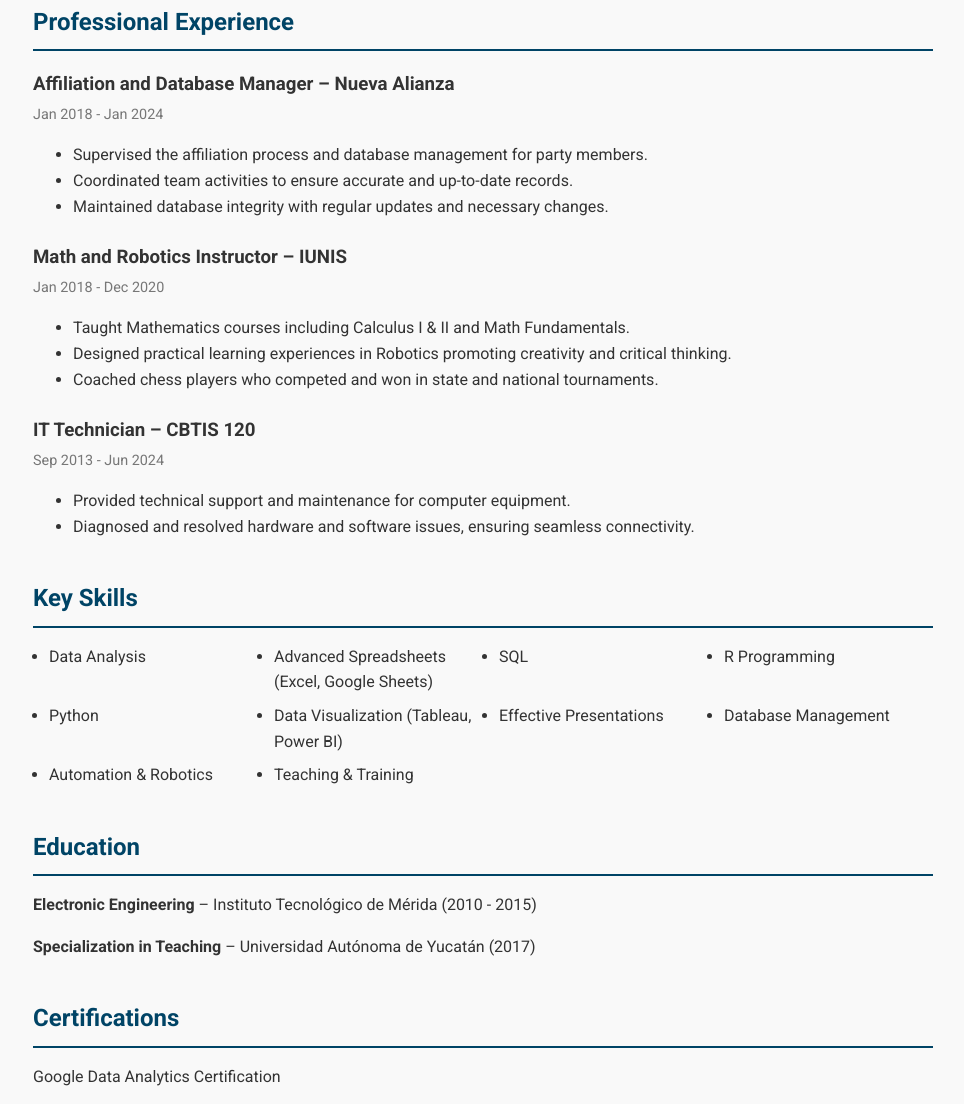
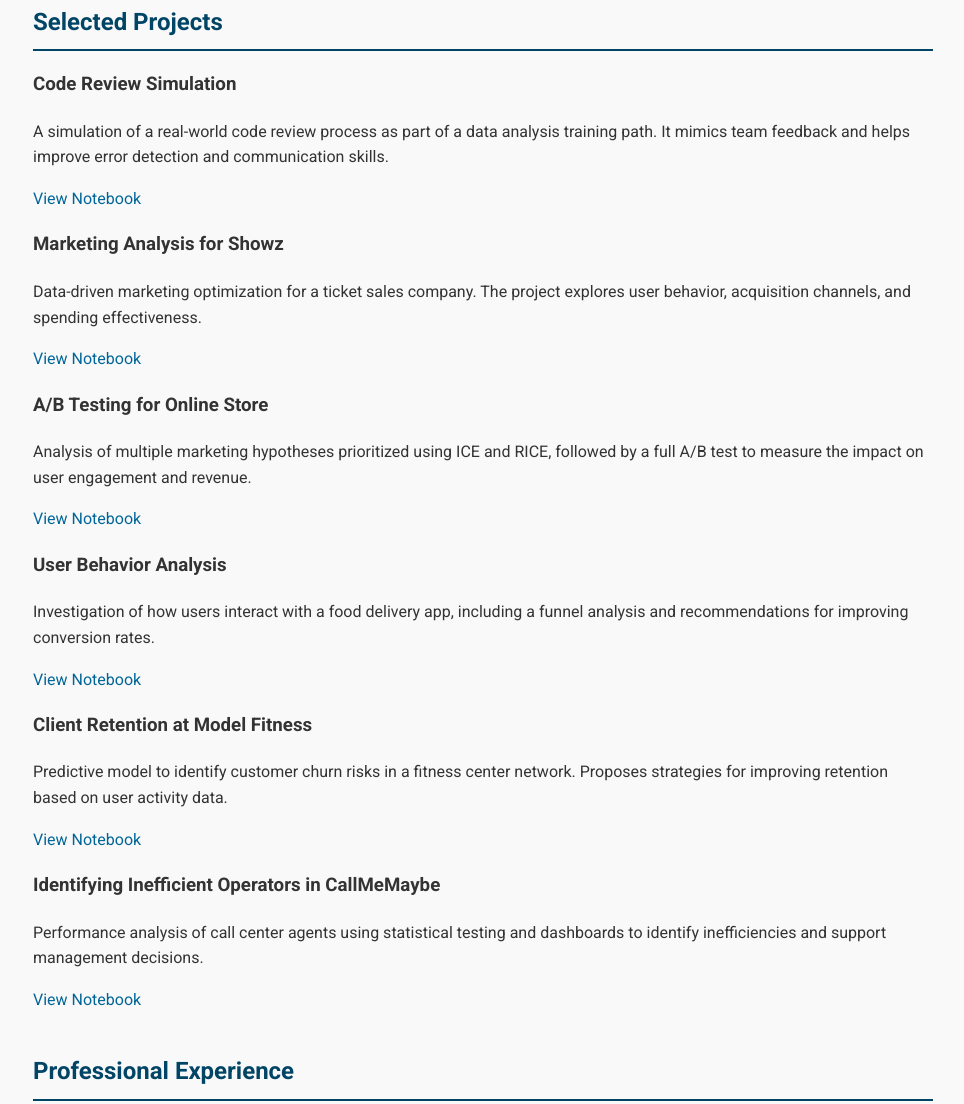
Before and after one commit to reyesleo22/portfolio, a plain HTML site: page Index.html in a window 1280 px wide. Shown: the part 396-1500 px from the top of the page, without its empty margins (157-1121 px from the left). Drawn offline with Linux system fonts and the light colour scheme.

Commit message:
Update Index add proyects

```diff
--- a/Index.html
+++ b/Index.html
@@ -17,6 +17,45 @@
     <section class="about">
       <h2>Professional Profile</h2>
       <p>Electronic Engineer specialized in Mechatronics with extensive experience in electrical and electronic circuits, automation systems, robotics, and programming using Festo equipment and PLCs. Currently focused on Data Analysis with a Google Data Analytics certification, proficient in spreadsheets, SQL, R, Python, data visualization, and effective presentations.</p>
+    </section>
+    <section class="projects">
+      <h2>Selected Projects</h2>
+
+      <div class="project">
+        <h3>Code Review Simulation</h3>
+        <p>A simulation of a real-world code review process as part of a data analysis training path. It mimics team feedback and helps improve error detection and communication skills.</p>
+        <a href="proyectos%20portafolio/proyecto%208.ipynb" target="_blank">View Notebook</a>
+      </div>
+
+      <div class="project">
+        <h3>Marketing Analysis for Showz</h3>
+        <p>Data-driven marketing optimization for a ticket sales company. The project explores user behavior, acquisition channels, and spending effectiveness.</p>
+        <a href="proyectos%20portafolio/proyecto%209.ipynb" target="_blank">View Notebook</a>
+      </div>
+
+      <div class="project">
+        <h3>A/B Testing for Online Store</h3>
+        <p>Analysis of multiple marketing hypotheses prioritized using ICE and RICE, followed by a full A/B test to measure the impact on user engagement and revenue.</p>
+        <a href="proyectos%20portafolio/proyecto%2010.ipynb" target="_blank">View Notebook</a>
+      </div>
+
+      <div class="project">
+        <h3>User Behavior Analysis</h3>
+        <p>Investigation of how users interact with a food delivery app, including a funnel analysis and recommendations for improving conversion rates.</p>
+        <a href="proyectos%20portafolio/proyecto%2011.ipynb" target="_blank">View Notebook</a>
+      </div>
+
+      <div class="project">
+        <h3>Client Retention at Model Fitness</h3>
+        <p>Predictive model to identify customer churn risks in a fitness center network. Proposes strategies for improving retention based on user activity data.</p>
+        <a href="proyectos%20portafolio/proyecto%2013.ipynb" target="_blank">View Notebook</a>
+      </div>
+
+      <div class="project">
+        <h3>Identifying Inefficient Operators in CallMeMaybe</h3>
+        <p>Performance analysis of call center agents using statistical testing and dashboards to identify inefficiencies and support management decisions.</p>
+        <a href="proyectos%20portafolio/proyecto%2014.ipynb" target="_blank">View Notebook</a>
+      </div>
     </section>
 
     <section class="experience">
```
